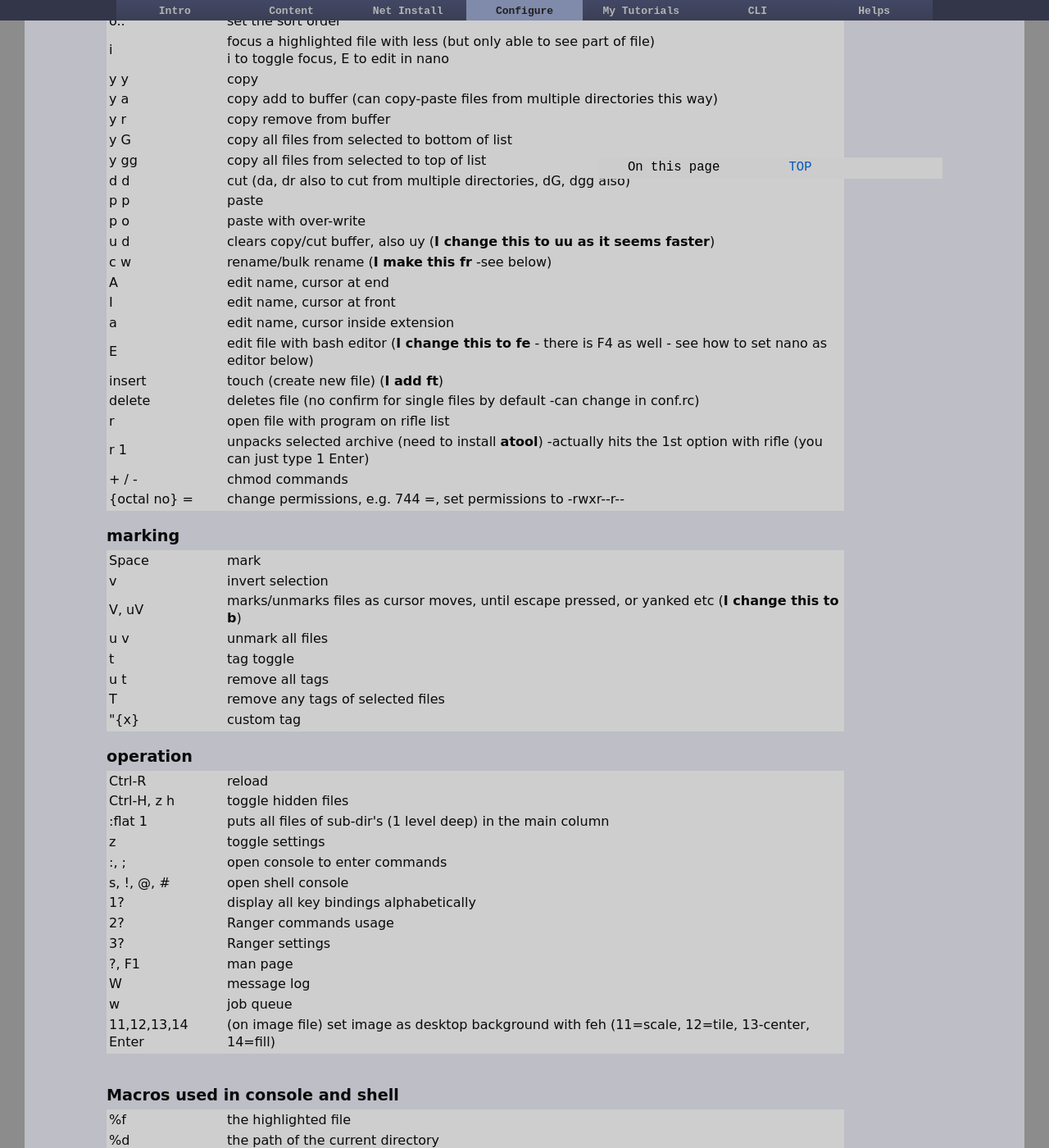
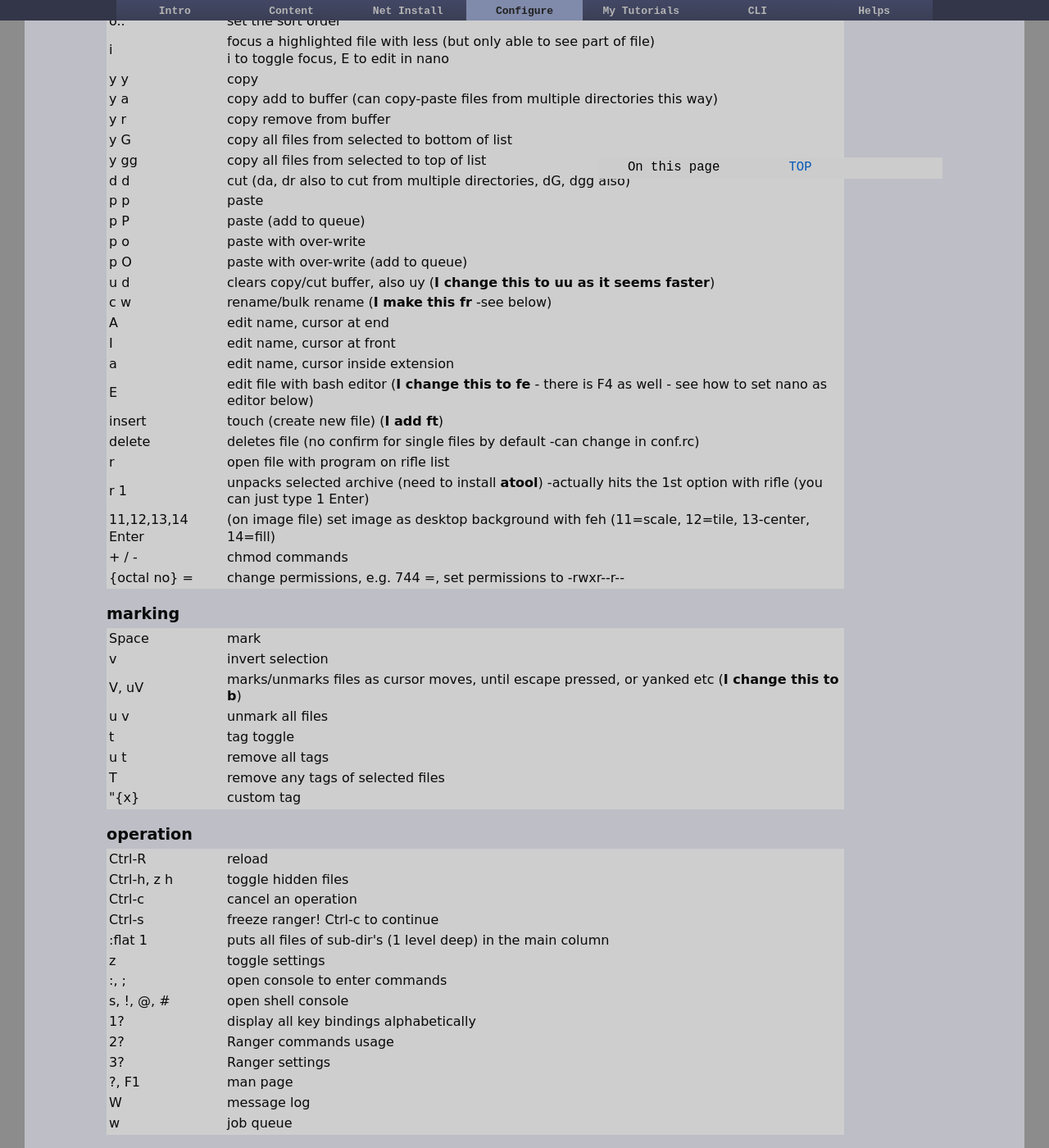
Before and after one commit to dquinton/debian-install, a Jekyll site: the page built from config/ranger.html, in a window 1280 px wide and 1400 px high, scrolled down 4384 px. Shown: the whole window at 82% size. Built offline with Jekyll 4.4.1, drawn with Linux system fonts in a browser that asks for light colours; some of the changed text lies outside the part shown.

Commit message:
updating pages

```diff
--- a/config/ranger.html
+++ b/config/ranger.html
@@ -68,13 +68,13 @@ I was looking for a tidy way to navigate directories in a bash shell, so that I
 <td><a href="{{site.baseurl}}/zimages/ranger-03-video-media-info.jpeg"><img src="{{site.baseurl}}/zimages/ranger-03-video-media-info-sm.jpeg" width="320" height="200" alt="ranger with video info"></a></td>
 <td>&nbsp;<a href="{{site.baseurl}}/zimages/ranger-04-audio-media-info.jpeg"><img src="{{site.baseurl}}/zimages/ranger-04-audio-media-info-sm.jpeg" width="320" height="200" alt="ranger with audio file info"></a></td>
 <td>&nbsp;<a href="{{site.baseurl}}/zimages/ranger-06-archive-pager.jpeg"><img src="{{site.baseurl}}/zimages/ranger-06-archive-pager-sm.jpeg" width="320" height="200" alt="ranger with archive content"></a></td>
-<td>&nbsp;<a href="{{site.baseurl}}/zimages/ranger-09-vcs.jpeg"><img src="{{site.baseurl}}/zimages/ranger-09-vcs-sm.jpeg" width="320" height="200" alt="ranger with audio file info"></a></td>
+<td>&nbsp;<a href="{{site.baseurl}}/zimages/ranger-09-vcs.jpeg"><img src="{{site.baseurl}}/zimages/ranger-09-vcs-sm.jpeg" width="320" height="200" alt="ranger with version control turned on for github repo"></a></td>
 </tr>
 <tr>
 <td width="50" align="center" valign="top">media info shown for a video file</td>
 <td width="50" align="center" valign="top">media info shown for an audio file</td>
 <td width="50" align="center" valign="top">content shown for an archive</td>
-<td width="50" align="center" valign="top">version control turned on for github repo</td>
+<td width="50" align="center" valign="top">version control aware for github repo</td>
 </tr>
 <tr><td></td><td></td><td></td></tr>
 </table>
@@ -263,7 +263,11 @@ And that's just the basics!  There are endless possibilities with Ranger because
 
 <tr><td>p p   </td><td>paste</td></tr>
 
+<tr><td>p P   </td><td>paste (add to queue)</td></tr>
+
 <tr><td>p o     </td><td>paste with over-write</td></tr>
+
+<tr><td>p O     </td><td>paste with over-write (add to queue)</td></tr>
 
 <tr><td>u d      </td><td>clears copy/cut buffer, also uy (<b>I change this to uu as it seems faster</b>)</td></tr>
 
@@ -285,6 +289,8 @@ And that's just the basics!  There are endless possibilities with Ranger because
 
 <tr><td>r 1     </td><td>unpacks selected archive (need to install <b>atool</b>) -actually hits the 1st option with rifle (you can just type 1 Enter)</td></tr>
 
+<tr><td>11,12,13,14 Enter    </td><td>(on image file) set image as desktop background with feh (11=scale, 12=tile, 13-center, 14=fill)</td></tr>
+
 <tr><td>+ / -   </td><td>chmod commands</td></tr>
 
 <tr><td>{octal no} =  </td><td>change permissions, e.g. 744 =, set permissions to -rwxr--r--</td></tr></table>
@@ -305,13 +311,18 @@ And that's just the basics!  There are endless possibilities with Ranger because
 
 <tr><td>T                     </td><td>remove any tags of selected files</td></tr>
 
-<tr><td>"{x}                  </td><td>custom tag </td></tr></table>
+<tr><td>"{x}                  </td><td>custom tag </td></tr>
+</table>
 
 <br>
 <h3>operation</h3>
 <table width="900"><tr><td style="width: 140px;">Ctrl-R               </td><td>reload</td></tr>
 
-<tr><td>Ctrl-H, z h        </td><td>toggle hidden files</td></tr>
+<tr><td>Ctrl-h, z h        </td><td>toggle hidden files</td></tr>
+
+<tr><td>Ctrl-c        </td><td>cancel an operation</td></tr>
+
+<tr><td>Ctrl-s        </td><td>freeze ranger! Ctrl-c to continue</td></tr>
 
 <tr><td>:flat 1    </td><td>puts all files of sub-dir's (1 level deep) in the main column </td></tr>
 
@@ -332,8 +343,7 @@ And that's just the basics!  There are endless possibilities with Ranger because
 <tr><td>W                     </td><td>message log</td></tr>
 
 <tr><td>w                     </td><td>job queue</td></tr>
-
-<tr><td>11,12,13,14 Enter    </td><td>(on image file) set image as desktop background with feh (11=scale, 12=tile, 13-center, 14=fill)</td></tr></table>
+</table>
 <br><br>
 
 <h3>Macros used in console and shell</h3>
@@ -459,26 +469,23 @@ map <DELETE> shell -s trash-put %s       (need trash-cli -see below)</textarea>
 
 
 <h3 id="fi" class="tag">moving around</h3>
-<form><textarea name="T" id="file" rows="25" cols="120">
+<form><textarea name="T" id="file" rows="17" cols="120">
 ################## My keyinds ######################
 
 map &#60;a-PAGEDOWN> move down=0.5   pages=True
 map &#60;a-PAGEUP>   move up=0.5   pages=True
 
-     #move up/down parent dir by 5 -a messy hack as `move_parent up=20` dunna work! nonetheless, this is qt useful for navigation
-map {	 chain move_parent -1; move_parent -1; move_parent -1; move_parent -1; move_parent -1
-map }	 chain move_parent 1; move_parent 1; move_parent 1; move_parent 1; move_parent 1
-
-     #move up/down parent dir by 20 -you might want to scrub the Midnight Commander F keys mapping in rc.conf
-map <F9>     chain move_parent -1; move_parent -1; move_parent -1; move_parent -1; move_parent -1; move_parent -1; move_parent -1; move_parent -1; move_parent -1; move_parent -1; move_parent -1; move_parent -1; move_parent -1; move_parent -1; move_parent -1; move_parent -1; move_parent -1; move_parent -1; move_parent -1; move_parent -1
-
-map <F10>    chain move_parent 1; move_parent 1; move_parent 1; move_parent 1; move_parent 1; move_parent 1; move_parent 1; move_parent 1; move_parent 1; move_parent 1; move_parent 1; move_parent 1; move_parent 1; move_parent 1; move_parent 1; move_parent 1; move_parent 1; move_parent 1; move_parent 1; move_parent 1
+     #move up/down parent dir by 5 or 20, this is v useful for navigation
+map {	  move_parent n=-5
+map }	  move_parent n=5
+map <F9>  move_parent n=-20
+map <F10> move_parent n=20
 
 map ga  cd /etc/apt
 map M   chain tab_new; cd /media
 map zx  toggle_option preview_images     #foggle inline preview/media info
 map <F12> console :flat 1             #show files of sub-dir's, 1 level deep, all in main column
-map &#60;a-h> toggle_option show_hidden</textarea>
+map &#60;F2> toggle_option show_hidden</textarea>
 &nbsp;<input type="button" class="submitLink" value="Select all" onClick="javascript:this.form.T.focus();this.form.T.select();">
 </form>
 
```
Also changed, not shown: other parts of config/ranger.html (+2 -2 lines), 1 other file.
